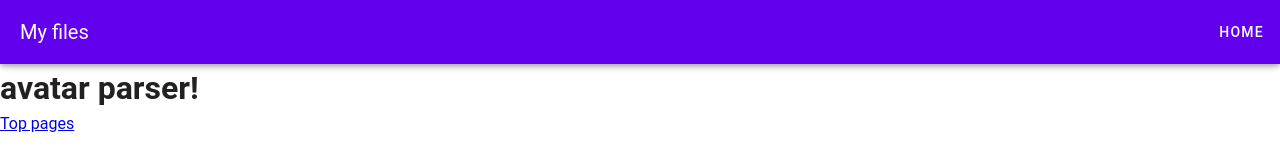
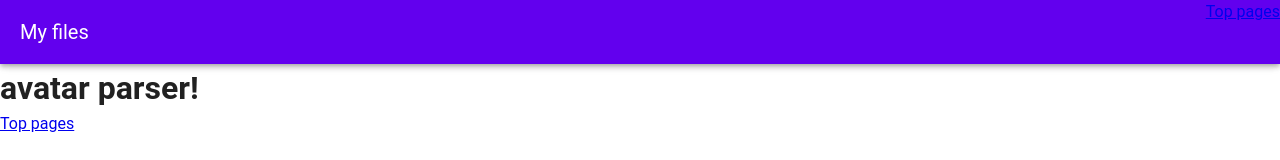
Before and after one commit to yukke271/VRCFavoLister, a Nuxt app in the folder nuxt/app/VRCFavoLister/: page /parser/avatar in a window 1280 px wide. Shown: the top 160 px of the page. Built offline with nearby package versions, Linux system fonts and the light colour scheme.

Commit message:
fix navbar

```diff
--- a/nuxt/app/VRCFavoLister/components/NavigationBar.vue
+++ b/nuxt/app/VRCFavoLister/components/NavigationBar.vue
@@ -6,8 +6,7 @@
     <v-spacer />
 
     <v-toolbar-items v-if="!isMobile()">
-      <!-- Home Button -->
-      <v-btn to="/">home</v-btn>
+      <NuxtLink to="/"> Top pages </NuxtLink>
     </v-toolbar-items>
     <v-app-bar-nav-icon
       v-else
@@ -17,14 +16,15 @@
   </v-app-bar>
 
   <v-navigation-drawer v-model="drawer" location="right" temporary>
-    <v-list :items="items"></v-list>
+    <v-list :items="items" />
   </v-navigation-drawer>
 </template>
 
 <script setup lang="ts">
 const drawer = ref(false); // ドロワーの開閉状態
-const items = ref([{ title: "Home", value: "/00" }]); // メニューのリスト
+const items = ref([{ title: "Home", value: "/" }]); // メニューのリスト
 const isMobile = () => {
+  /* UserAgentが廃止になるため、別の方法を考える
   const userAgent = window.navigator.userAgent.toLowerCase();
   devLog(userAgent);
   if (
@@ -37,5 +37,16 @@ const isMobile = () => {
   } else {
     return false;
   }
+  */
+
+  // 画面幅で判定する
+  if (
+    typeof window.matchMedia === "function" &&
+    window.matchMedia("(max-device-width: 640px)").matches
+  ) {
+    return true;
+  } else {
+    return false;
+  }
 };
 </script>
```
